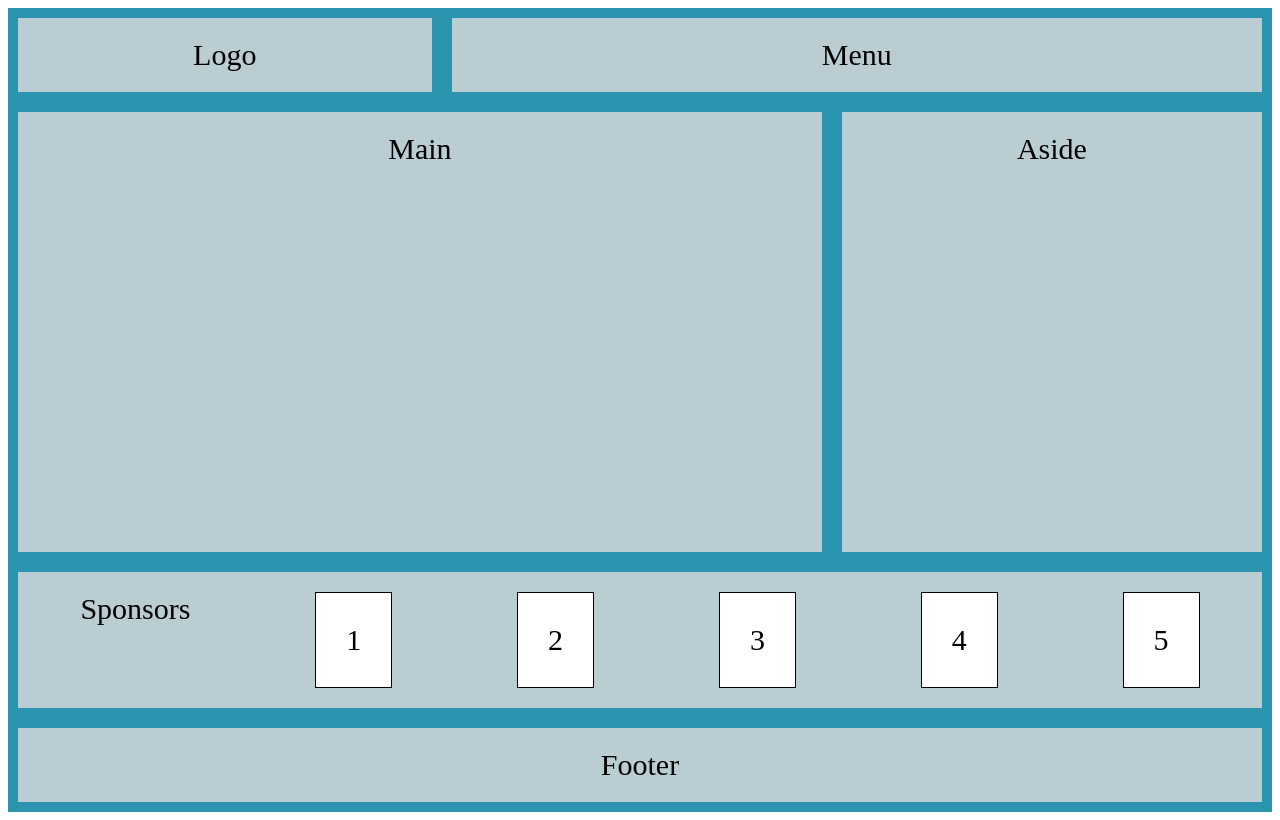
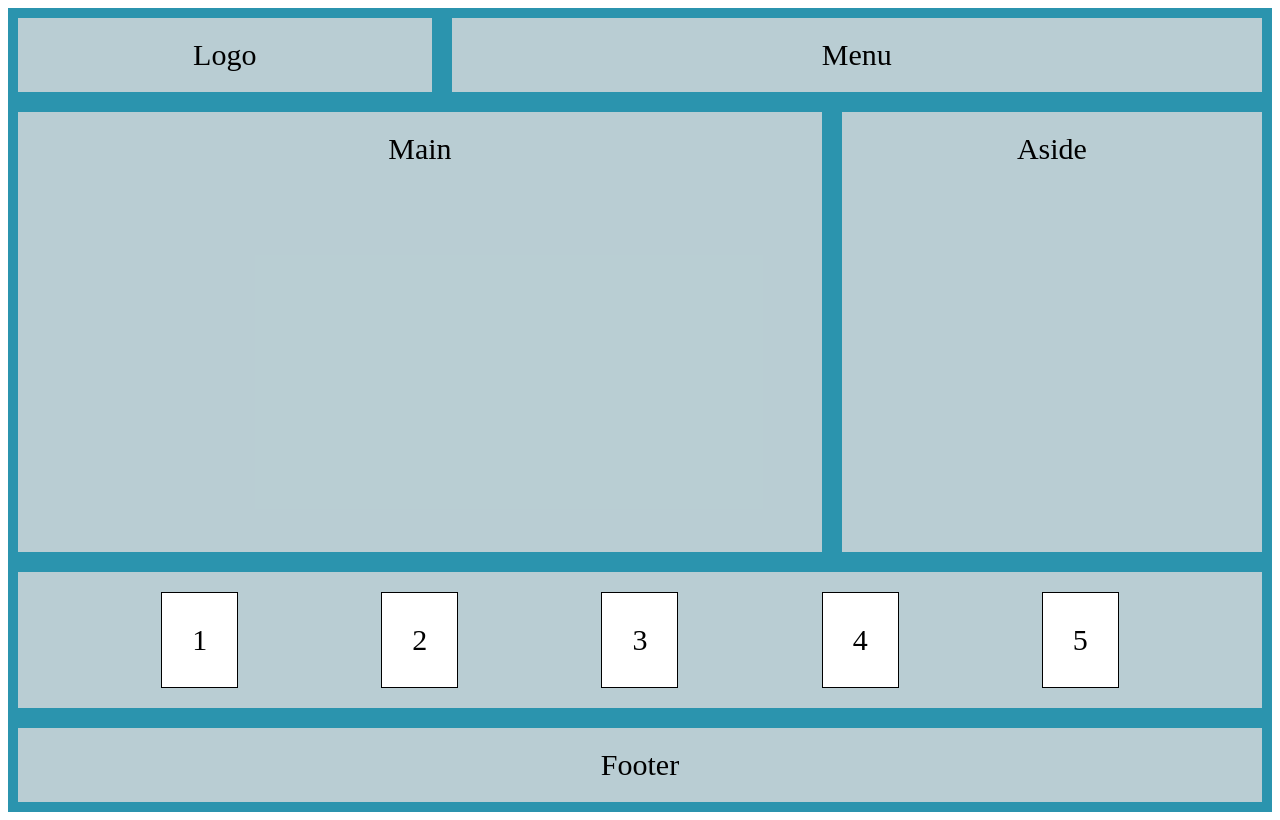
Before and after one commit to nic-gdes/assignment-css-grid-layout-DarbySumner, a plain HTML site: page index.html in a window 1280 px wide. Drawn offline with Linux system fonts and the light colour scheme.

Commit message:
Finishing Touches

```diff
--- a/index.html
+++ b/index.html
@@ -12,7 +12,7 @@
             <div class="item2">Menu</div>
             <div class="item3">Main</div>
             <div class="item4">Aside</div>
-            <div class="item5">Sponsors
+            <div class="item5">
                     <div>1</div>
                     <div>2</div>
                     <div>3</div>
--- a/style.css
+++ b/style.css
@@ -33,12 +33,11 @@
 
 }
 
-
-
 .item5 {
   display: flex;
   flex-direction: row;
-  justify-content: space-around;
+  justify-content: space-evenly;
+
 }
 
 .item5 > div {
```
